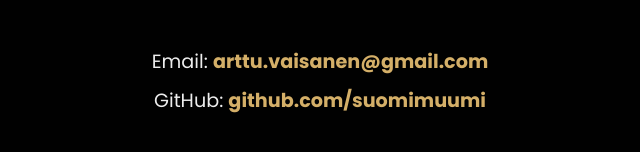
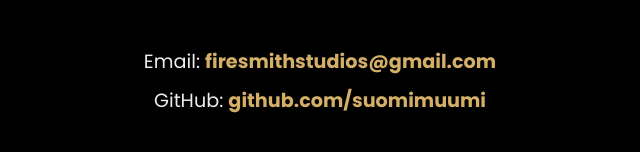
Before and after one commit to Suomimuumi/Portfolio, a plain HTML site: page index.html in a window 1280 px wide. Shown: the part 3256-3408 px from the top of the page, 320-960 px from the left. Drawn offline with Linux system fonts and the light colour scheme.

Commit message:
Update index.html

```diff
--- a/index.html
+++ b/index.html
@@ -1,8 +1,6 @@
 <!DOCTYPE html>
 <html lang="en">
   <head>
-    <script src="https://www.google.com/recaptcha/api.js" async defer></script>
-
     <meta charset="UTF-8" />
     <meta http-equiv="X-UA-Compatible" content="IE=edge" />
     <meta name="viewport" content="width=device-width, initial-scale=1.0" />
@@ -139,7 +137,7 @@
         <p>Y-tunnus: <span style="font-weight: bold">3494702-4</span></p>
         <ul>
           <li>
-            Email: <a href="mailto:arttu@gmail.com">arttu.vaisanen@gmail.com</a>
+            Email: <a>firesmithstudios@gmail.com</a>
           </li>
           <li>
             GitHub:
@@ -213,6 +211,7 @@
         });
       });
 
+
     </script>
   </body>
 </html>
```
